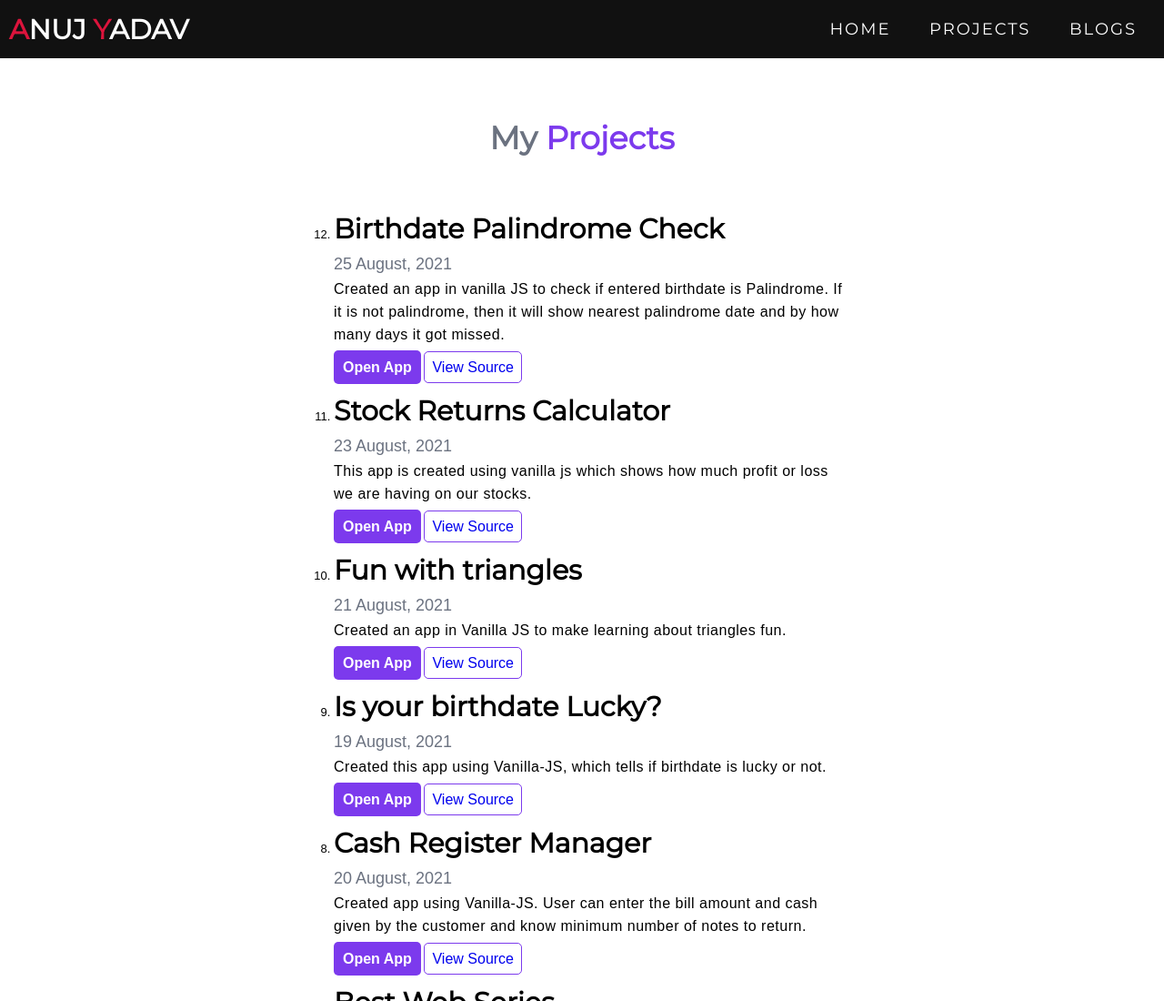
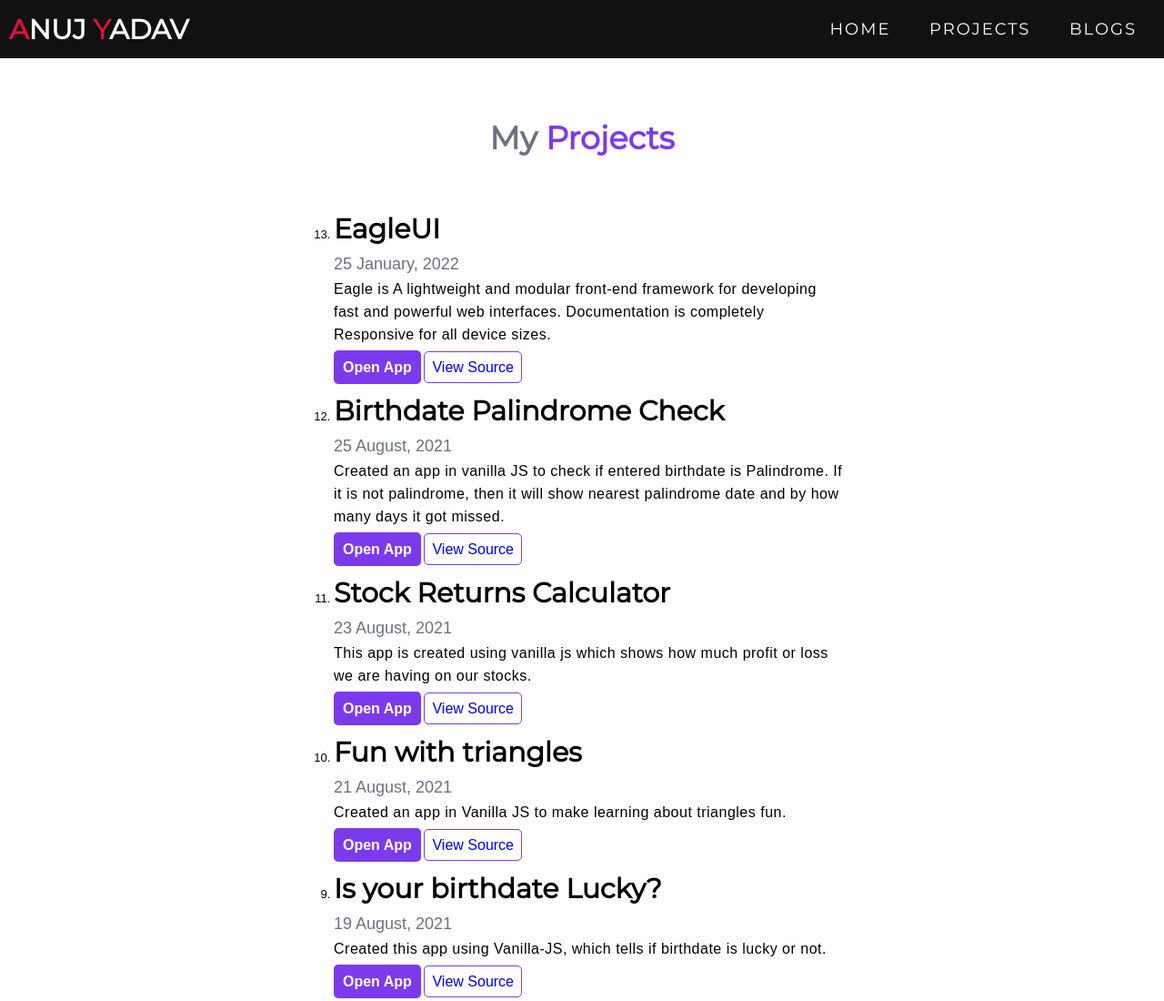
Before and after one commit to anuj-kumary/Portfolio, a plain HTML site: page project.html in a window 1280 px wide. Shown: the top 1100 px of the page at 91% size. Drawn offline with Linux system fonts and the light colour scheme.

Commit message:
Feat : Added Project CL

```diff
--- a/project.html
+++ b/project.html
@@ -38,6 +38,16 @@
     </header>
 
     <ol class="olPadding fontOfNumbers" reversed>
+      <li>
+        <article class="article article-padding ">
+          <h1>EagleUI</h1>
+          <time>25 January, 2022</time>
+          <p class="description">Eagle is A lightweight and modular front-end framework for developing fast and powerful web interfaces. Documentation is completely Responsive for all device sizes.
+          </p>
+         <a class="link" href="https://eagleui.netlify.app/">Open App</a>
+         <a class="btn1" href="https://github.com/anuj-kumary/EagleUI">View Source</a>
+        </article>
+      </li>
       <li>
         <article class="article article-padding ">
           <h1>Birthdate Palindrome Check</h1>
```
